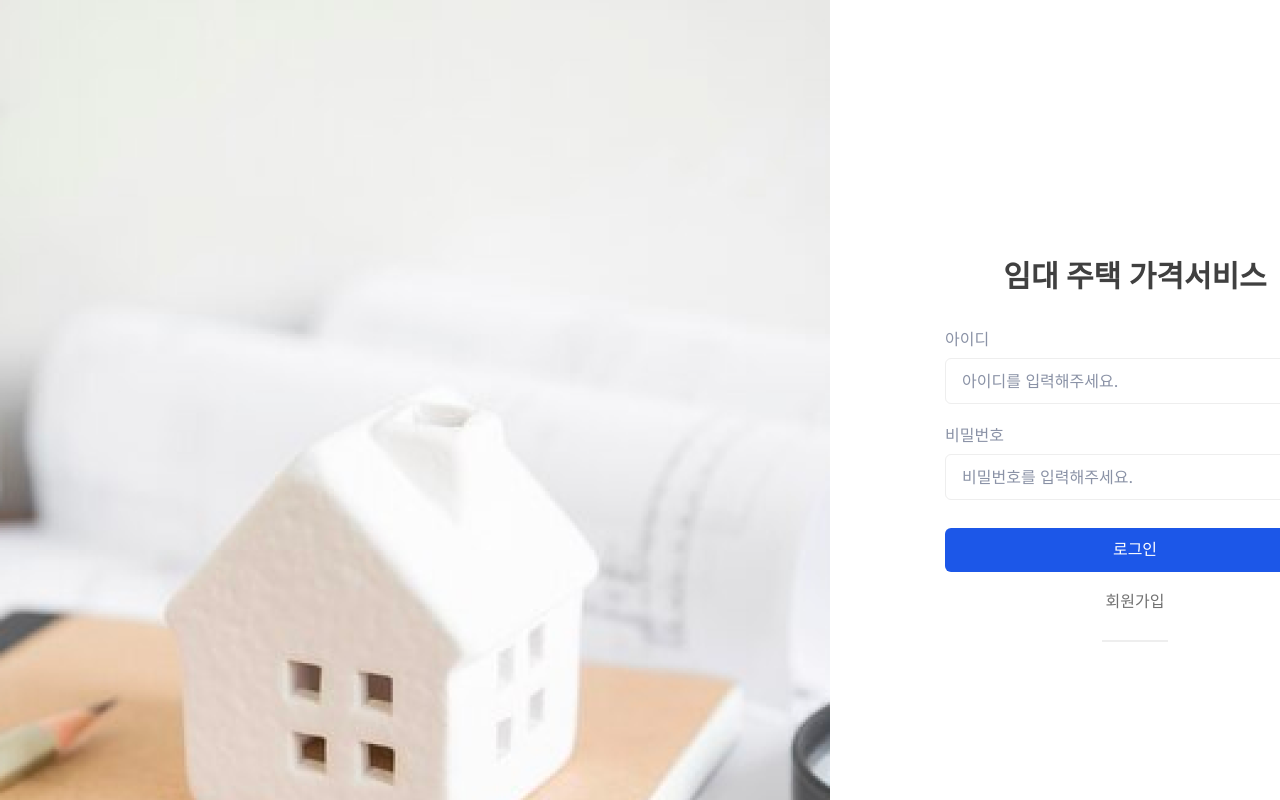
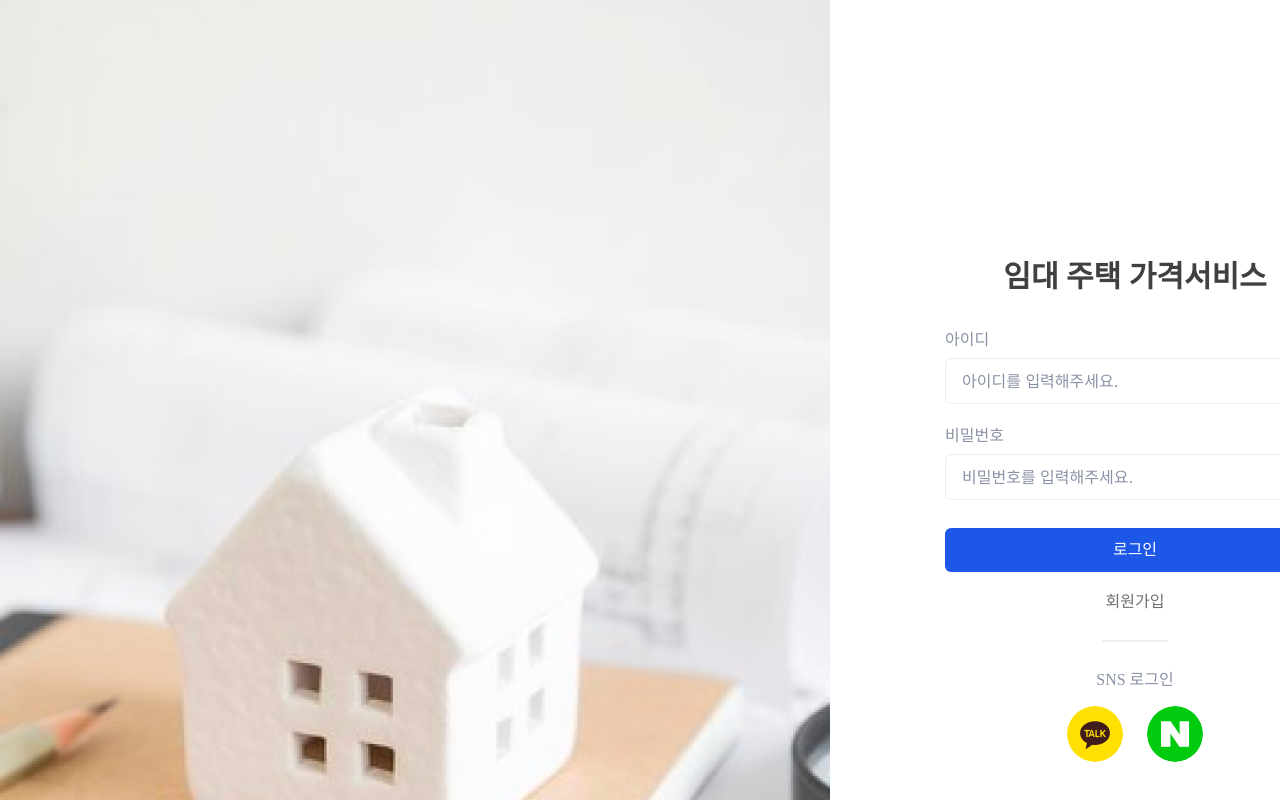
Before and after one commit to hhhunnn/react-basic, a React (Create React App) app in the folder estate/: page / in a window 1280 px wide. Shown: the top 800 px of the page. Built offline with nearby package versions, Linux system fonts and the light colour scheme; the HTML template or start-up script is replaced by a standard one; a web font is replaced by a local one.

Commit message:
로그인 완료

```diff
--- a/estate/src/views/Authentication/index.tsx
+++ b/estate/src/views/Authentication/index.tsx
@@ -1,11 +1,36 @@
 import React, { ChangeEvent, useState } from 'react'
 import './style.css';
-
+// 절대경로로 지정
 import SignInBackground from "assets/image/sign-in-background.png"
 import SignUpBackground from "assets/image/sign-up-background.png"
 import InputBox from 'components/Inputbox';
 
 type AuthPage = 'sign-in' | 'sign-up';
+
+interface SnsContainerProps {
+  title: string;
+}
+
+function SnsContainer({ title }: SnsContainerProps) {
+
+  const onSnsButtonClickHandler = (type: 'kakao' | 'naver') => {
+    alert(type);
+  };
+
+  return (
+    <div className="authentication-sns-container">
+      <div className="sns-container-title label">{title}</div>
+      <div className="sns-button-container">
+
+        {/* 에러 : event함수는 매개변수 형식이 호환되지 않음 */}
+        {/* <div className="sns-button kakao-button" onClick={onSnsButtonClickHandler}></div> */}
+        {/* 호출해야하기 때문에 onSnsButtonClickHandler뒤에 ('kakao') 작성해서 각각 호출해줘야함 */}
+        <div className="sns-button kakao-button" onClick={() => onSnsButtonClickHandler('kakao')}></div>
+        <div className="sns-button naver-button" onClick={() => onSnsButtonClickHandler('naver')}></div>
+      </div>
+    </div>
+  );
+}
 
 // 함수값 결정 화살표
 interface Props {
@@ -32,8 +57,8 @@ function SignIn({ onLinkClickHandler }: Props) {
   };
 
   return(
-    <div className='authentication-contents'>
-      <div className='authentication-input-container'>
+    <div className="authentication-contents">
+      <div className="authentication-input-container">
         <InputBox label="아이디" type="text" value={id} placeholder="아이디를 입력해주세요." onChangeHandler={onIdChangeHandler} />
         <InputBox label="비밀번호" type="password" value={password} placeholder="비밀번호를 입력해주세요." onChangeHandler={onPasswordChangeHandler} />
       </div>
@@ -42,7 +67,7 @@ function SignIn({ onLinkClickHandler }: Props) {
         <div id="sign-up-link" className="text-link" onClick={onLinkClickHandler}>회원가입</div>
       </div>
       <div className='short-divider'></div>
-      <div className='authentication-sns-container'></div>
+      <SnsContainer title="SNS 로그인" />
     </div>
 
   )
@@ -56,7 +81,7 @@ function SignUp ({ onLinkClickHandler }: Props) {
 
   return (
     <div className='authentication-contents'>
-      <div className='authentication-sns-container'></div>
+      <SnsContainer title="SNS 회원가입" />
       <div className='short-divider'></div>
       <div className='authentication-input-container'></div>
       <div className='authentication-button-container'>
--- a/estate/src/views/Authentication/style.css
+++ b/estate/src/views/Authentication/style.css
@@ -65,3 +65,12 @@
     align-items: center;
     gap: 16px;
 }
+
+/* 상대경로로 지정 */
+.kakao-button {
+    background-image: url('../../assets/image/kakao-button.png');
+}
+
+.naver-button {
+    background-image: url('../../assets/image/naver-button.png')
+}
```
